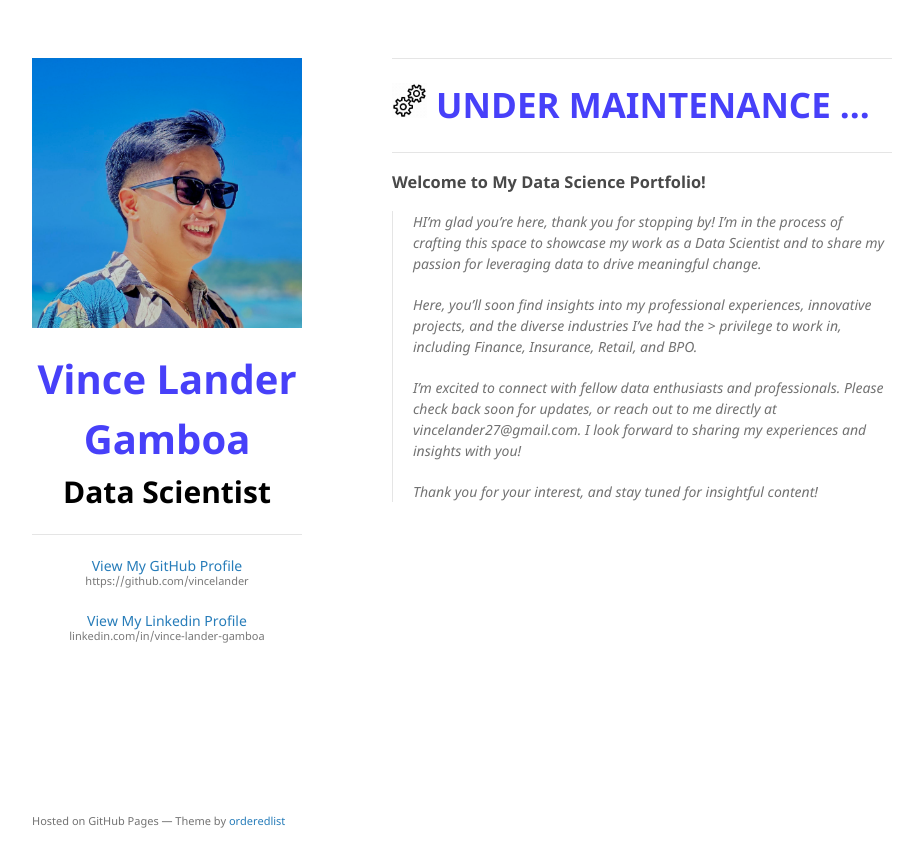
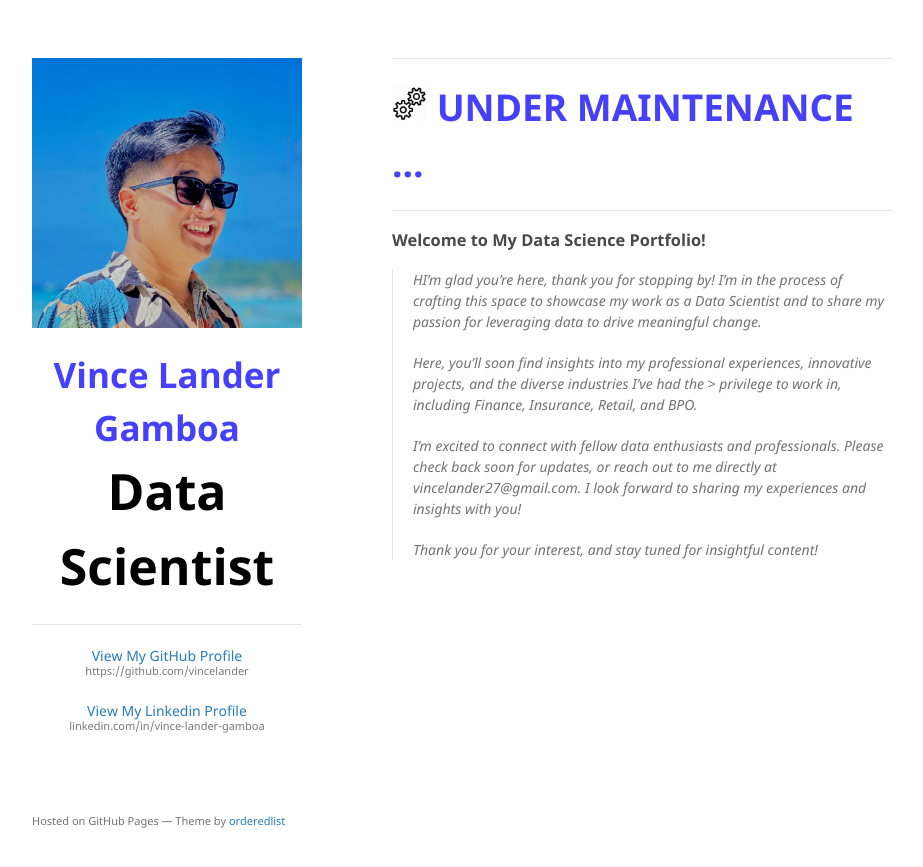
Before and after one commit to vincelander/vincelander.github.io, a Jekyll site: the page built from index.md, in a window 1280 px wide. Shown: the top 867 px of the page, without its empty margins (178-1101 px from the left). Built offline with Jekyll 4.4.1, drawn with Linux system fonts in a browser that asks for light colours.

Commit message:
update view and details

```diff
--- a/_layouts/default.html
+++ b/_layouts/default.html
@@ -90,11 +90,11 @@
         {% endif %}
         <br>
         <p style="text-align:center;">
-          <b style="font-size: 40px;; color: #4740F9">
+          <b style="font-size: 35px;; color: #4740F9">
             Vince Lander Gamboa
           </b>
           <br>
-          <b style="font-size: 30px; color: #000000">
+          <b style="font-size: 50px; color: #000000">
             Data Scientist
           </b>
         </p>
@@ -125,11 +125,9 @@
       </header>
       <section>
         <hr>
-        <p style="font-size: 35px; color: #4740F9">
-        <!-- <font size="7px" color="#4740F9"> -->
+        <p style="font-size: 37px; color: #4740F9">
           <img src="/assets/img/gear-logo.gif" alt="Logo" style="width: 35px; height: auto;">
           <b>UNDER MAINTENANCE ...</b>
-        <!-- </font> -->
         </p>
         <hr>
 
```
